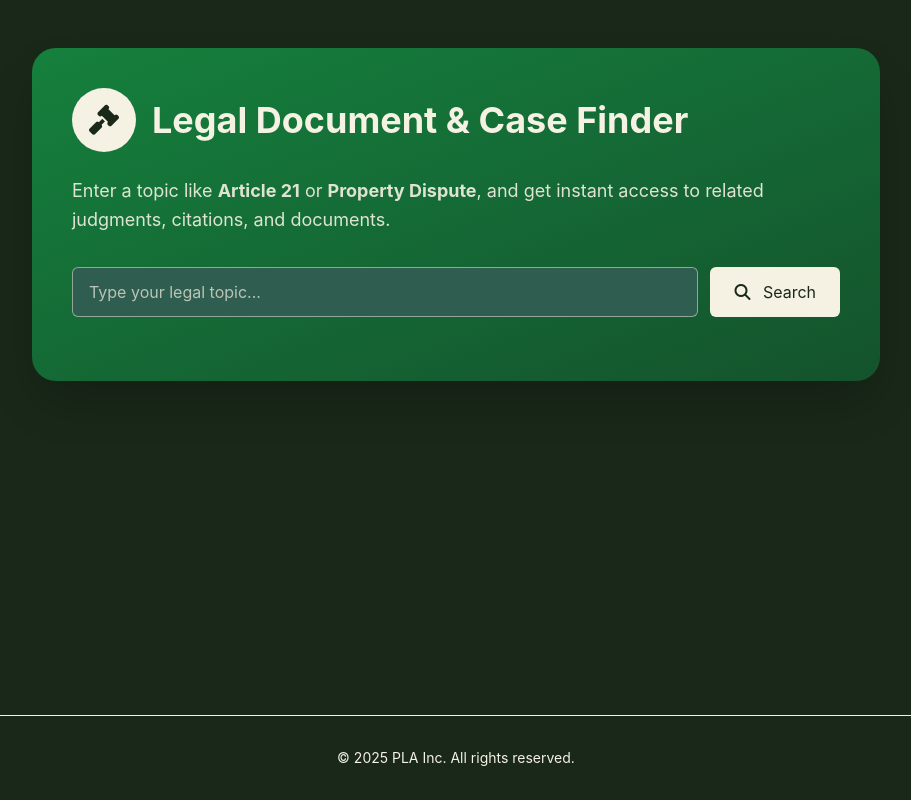
After one commit to Mehvishh25/ai_legal_assistant_project, a Flask app: template templates/legal-case-finder.html in a window 1280 px wide. The commit adds this page. Shown: the whole page, without its empty margins (184-1095 px from the left). Run offline with Flask 3, Linux system fonts and the light colour scheme; the template is opened without the code that fills it, so the values that code supplies are empty; some libraries are stand-ins or nearby versions.

Commit message:
added the new feature and modified the home page accordingly

```diff
--- /dev/null
+++ b/templates/legal-case-finder.html
@@ -0,0 +1,152 @@
+<!DOCTYPE html>
+<html lang="en">
+<head>
+  <meta charset="UTF-8" />
+  <meta name="viewport" content="width=device-width, initial-scale=1" />
+  <title>Legal Case Finder - Powered Legal Assistant</title>
+
+  <!-- Tailwind CSS -->
+  <script src="https://cdn.tailwindcss.com"></script>
+  <script>
+    tailwind.config = {
+      theme: {
+        extend: {
+          colors: {
+            darkgreen: '#192819',
+            beige: '#F5F1E3',
+            accentgreen: '#2F5D50',
+          },
+        },
+      },
+    };
+  </script>
+
+  <!-- FontAwesome -->
+  <link
+    rel="stylesheet"
+    href="https://cdnjs.cloudflare.com/ajax/libs/font-awesome/6.7.2/css/all.min.css"
+    crossorigin="anonymous"
+  />
+
+  <style>
+    body {
+      background-color: #192819;
+      color: #f5f1e3;
+      font-family: 'Inter', sans-serif;
+      min-height: 100vh;
+    }
+  </style>
+</head>
+<body class="flex flex-col min-h-screen">
+
+  <!-- Main Content -->
+  <main class="flex-grow container mx-auto px-6 py-12 max-w-4xl">
+    <section
+      class="bg-gradient-to-br from-green-700 to-green-900 rounded-3xl p-10 shadow-2xl"
+    >
+      <!-- Header -->
+      <div class="flex items-center space-x-4 mb-6">
+        <div
+          class="w-16 h-16 bg-beige text-darkgreen rounded-full flex items-center justify-center text-3xl"
+        >
+          <i class="fas fa-gavel"></i>
+        </div>
+        <h1 class="text-4xl font-bold">Legal Document & Case Finder</h1>
+      </div>
+
+      <!-- Description -->
+      <p class="mb-8 text-beige/90 leading-relaxed text-lg">
+        Enter a topic like <strong>Article 21</strong> or <strong>Property Dispute</strong>, and get instant access to related judgments, citations, and documents.
+      </p>
+
+      <!-- Search Input -->
+      <div class="flex flex-col sm:flex-row gap-3 mb-6">
+        <input
+          id="keywordInput"
+          type="text"
+          placeholder="Type your legal topic..."
+          class="flex-1 px-4 py-3 rounded-md bg-accentgreen text-beige placeholder-beige/70 border border-beige/50 focus:outline-none focus:ring-2 focus:ring-accentgreen"
+        />
+        <button
+          id="searchBtn"
+          class="bg-beige text-darkgreen px-6 py-3 rounded-md hover:bg-darkgreen hover:text-white transition"
+        >
+          <i class="fas fa-search mr-2"></i> Search
+        </button>
+      </div>
+
+      <!-- Status Text -->
+      <div id="statusText" class="mb-4 hidden text-lg text-beige">
+        🔍 Searching for: '<span id="queryText" class="font-semibold text-beige"></span>'...
+      </div>
+
+      <!-- Results -->
+      <div id="results" class="space-y-6">
+        <!-- Cards will be inserted here -->
+      </div>
+    </section>
+  </main>
+
+  <!-- Footer -->
+  <footer class="bg-darkgreen text-beige border-t border-beige px-6 py-8 mt-12 text-center text-sm">
+    © 2025 PLA Inc. All rights reserved.
+  </footer>
+
+  <!-- JS-->
+  <script>
+    const searchBtn = document.getElementById('searchBtn');
+    const keywordInput = document.getElementById('keywordInput');
+    const statusText = document.getElementById('statusText');
+    const queryText = document.getElementById('queryText');
+    const results = document.getElementById('results');
+
+    searchBtn.addEventListener('click', () => {
+      const query = keywordInput.value.trim();
+      if (!query) return;
+
+      results.innerHTML = '';
+      queryText.textContent = query;
+      statusText.classList.remove('hidden');
+
+      fetch(`http://localhost:3000/api/search?q=${encodeURIComponent(query)}`)
+        .then(res => res.json())
+        .then(data => {
+          if (!Array.isArray(data) || data.length === 0) {
+            results.innerHTML = `<p class="text-beige/70 text-sm">⚠️ No results found for '<strong>${query}</strong>'.</p>`;
+            return;
+          }
+
+          data.forEach((item, index) => {
+            const badgeColor = {
+              'Judgment': 'bg-green-100 text-green-800',
+              'Writ Petition': 'bg-yellow-100 text-yellow-800',
+              'Citation': 'bg-blue-100 text-blue-800'
+            }[item.type] || 'bg-gray-100 text-gray-800';
+
+            const card = document.createElement('div');
+            card.className = 'p-6 bg-darkgreen border border-beige/30 rounded-lg shadow-sm';
+
+            card.innerHTML = `
+              <div class="flex justify-between items-start mb-2">
+                <h3 class="text-xl font-semibold text-beige">📄 CASE #${index + 1}: ${item.title}</h3>
+                <span class="text-xs ${badgeColor} px-2 py-1 rounded-full">${item.type}</span>
+              </div>
+              <p class="text-sm text-green-200 break-all">
+                🔗 URL: <a href="${item.url}" target="_blank" class="underline hover:text-beige">${item.url}</a>
+              </p>
+              <div class="mt-2 text-beige/90 text-sm leading-relaxed">
+                📝 <span class="font-medium">Preview:</span><br />
+                ${item.preview}
+              </div>
+            `;
+            results.appendChild(card);
+          });
+        })
+        .catch(err => {
+          console.error(err);
+          results.innerHTML = `<p class="text-red-400 text-sm">❌ Error fetching results. Please try again later.</p>`;
+        });
+    });
+  </script>
+</body>
+</html>
```
Also changed, not shown: templates/index.html (+42 -39 lines).
